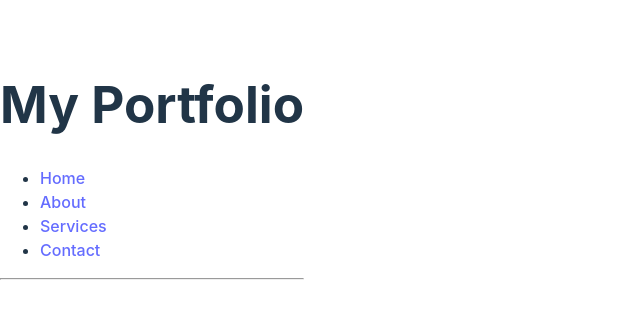
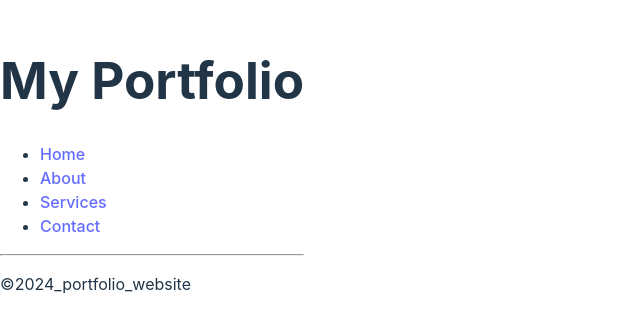
Before and after one commit to minolFernando05/Portfolio-website, a React (Vite) app in the folder portfolio-website-project/: page / in a window 1280 px wide. Shown: the part 235-566 px from the top of the page, without its empty margins (0-640 px from the left). Built offline with nearby package versions, Linux system fonts and the light colour scheme.

Commit message:
Add footer component to App.jsx

```diff
--- a/portfolio-website-project/src/App.jsx
+++ b/portfolio-website-project/src/App.jsx
@@ -1,8 +1,12 @@
 import Header from "./Header.jsx"
+import Footer from "./Footer.jsx";
 
 function App() {
     return(
+        <>
         <Header/>
+        <Footer/>
+        </>
     );
 }
 
--- /dev/null
+++ b/portfolio-website-project/src/Footer.jsx
@@ -0,0 +1,10 @@
+
+function Footer() {
+  return (
+    <footer>
+      <p>©{new Date().getFullYear()}_portfolio_website</p>
+    </footer>
+  );
+}
+
+export default Footer;
```
